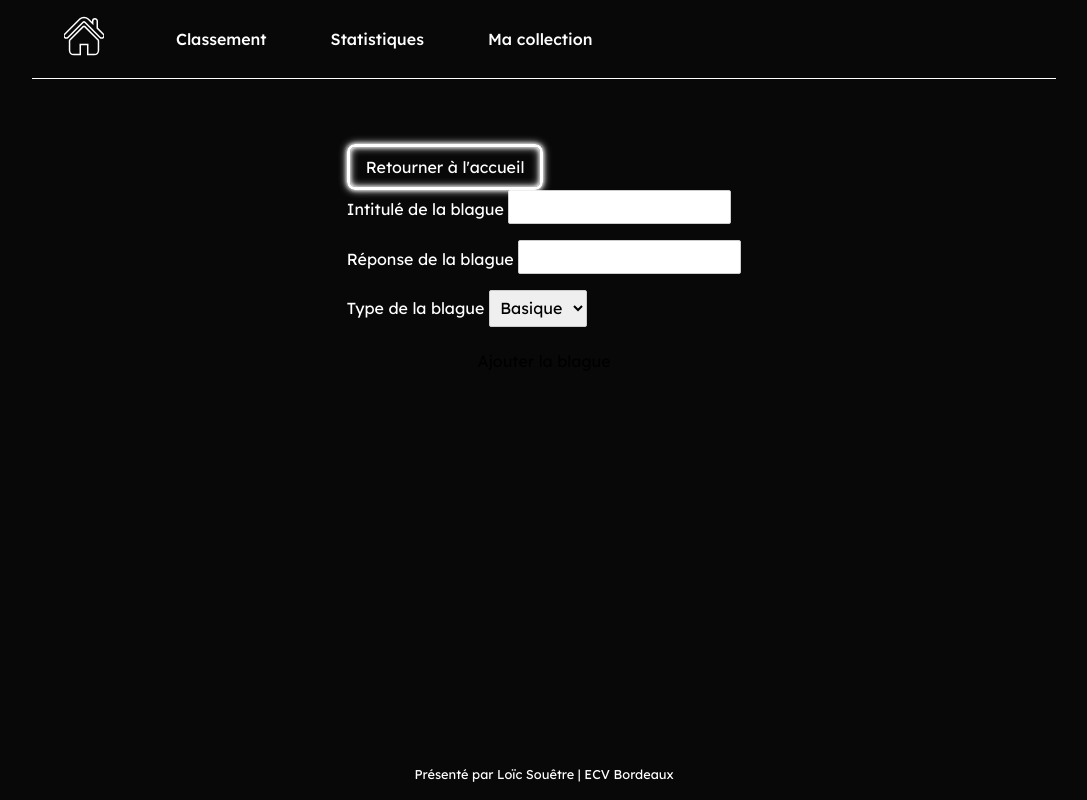
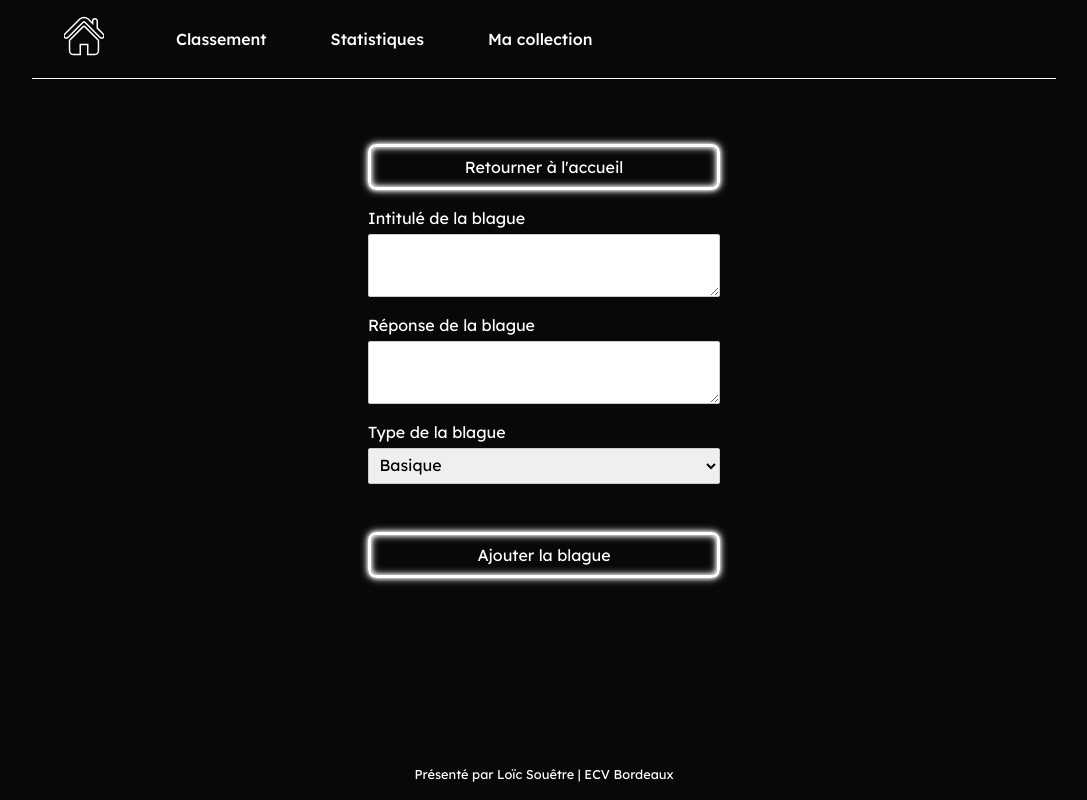
Before and after one commit to LoicSTR/joke-app, a SvelteKit app: page /form in a window 1280 px wide. Shown: the whole page, without its empty margins (96-1183 px from the left). Built offline with nearby package versions, Linux system fonts and the light colour scheme; no server answers.

Commit message:
Gérer le form pour enregistrer l'auteur de la blague

```diff
--- a/data/collection.json
+++ b/data/collection.json
@@ -1 +1,5 @@
-{"loicStr":[2471,2388,2342,580,1418,172,151,2404,951,975],"test2":[975,2043],"loicstr":[103,172,2471,2471,2388,975,2037,1225]}
+{
+	"loicStr": [2471, 2388, 2342, 580, 1418, 172, 151, 2404, 951, 975],
+	"test2": [975, 2043],
+	"loicstr": [103, 172, 2471, 2471, 2388, 975, 2037, 1225]
+}
--- a/src/routes/form/+page.server.ts
+++ b/src/routes/form/+page.server.ts
@@ -2,16 +2,18 @@ import { addJoke } from '$lib/server/db/joke.js';
 import { fail } from '@sveltejs/kit';
 
 export const actions = {
-	validation: async ({ request }) => {
+	validation: async ({ request, url }) => {
 		const data = await request.formData();
 		const id = Date.now();
 		const joke = data.get('joke')?.toString();
 		const answer = data.get('answer')?.toString();
 		const type = data.get('type')?.toString();
-		const author = 'Loïc';
+		const author = url.searchParams.get('user')?.toString() ?? '';
 
-		if (!joke || !answer || !type)
-			return fail(400, { message: "Il manque un élément de la blague'", field: 'joke' });
+		if (!joke) return fail(400, { message: "Il manque l'intitulé de la blague'", field: 'joke' });
+		if (!answer)
+			return fail(400, { message: "Il manque la réponse à la blague'", field: 'answer' });
+		if (!type) return fail(400, { message: "Il manque le type de la blague'", field: 'type' });
 
 		try {
 			await addJoke({ id, joke, answer, type, author });
--- a/src/routes/form/+page.svelte
+++ b/src/routes/form/+page.svelte
@@ -1,32 +1,41 @@
 <script lang="ts">
 	import { enhance } from '$app/forms';
 	import Button from '$lib/components/Button.svelte';
-	const { form } = $props();
+	const { form, data } = $props();
 </script>
 
 <section class="form-container">
-	<Button text="Retourner à l'accueil" link="/"></Button>
-	{#if form?.success}
-		<p>Ta blague vient d'être ajouté !</p>
-	{/if}
-	<form action="?/validation" method="POST" use:enhance>
-		<label>
+	<form action="?/validation&user={data.user?.name}" method="POST" use:enhance>
+		<Button text="Retourner à l'accueil" link="/"></Button>
+		<label class:error={form?.field === 'joke'}>
 			Intitulé de la blague
-			<input type="text" name="joke" />
+			<textarea name="joke"></textarea>
+			{#if form?.message && form?.field === 'joke'}
+				<p class="error-message">{form.message}</p>
+			{/if}
 		</label>
-		<label>
+		<label class:error={form?.field === 'answer'}>
 			Réponse de la blague
-			<input type="text" name="answer" />
+			<textarea name="answer"></textarea>
+			{#if form?.message && form?.field === 'answer'}
+				<p class="error-message">{form.message}</p>
+			{/if}
 		</label>
-		<label>
+		<label class:error={form?.field === 'type'}>
 			Type de la blague
 			<select name="type">
 				<option value="global">Basique</option>
 				<option value="dev">Geek</option>
 				<option value="dark">Sombre</option>
 			</select>
+			{#if form?.message && form?.field === 'type'}
+				<p class="error-message">{form.message}</p>
+			{/if}
 		</label>
-		<button>Ajouter la blague</button>
+		<Button text="Ajouter la blague"></Button>
+		{#if form?.success}
+			<p>Ta blague vient d'être ajouté !</p>
+		{/if}
 	</form>
 </section>
 
@@ -35,5 +44,26 @@
 		display: flex;
 		flex-direction: column;
 		gap: 1rem;
+		width: 22rem;
+	}
+
+	.error-message {
+		color: red;
+		font-style: italic;
+	}
+
+	.error textarea,
+	.error select {
+		border: solid 1px red;
+	}
+
+	label {
+		display: flex;
+		flex-direction: column;
+	}
+
+	textarea,
+	select {
+		margin-top: 0.25rem;
 	}
 </style>
```
Also changed, not shown: data/jokes.json (+3 -17 lines).
